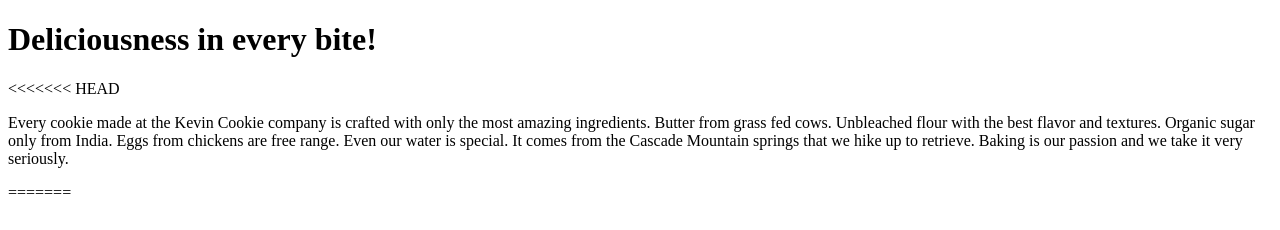
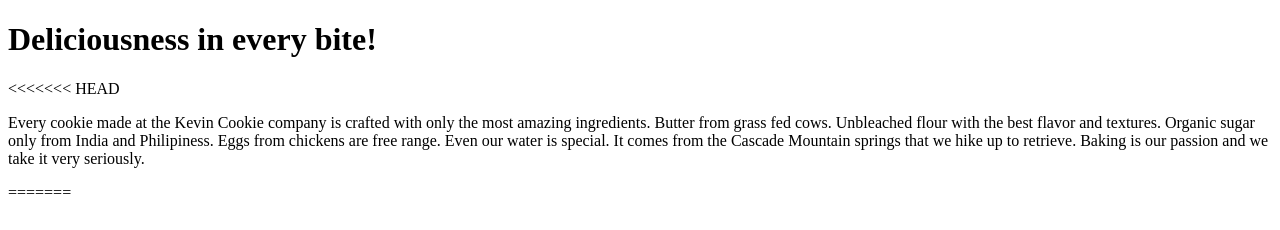
Before and after one commit to Borisus/Demo, a plain HTML site: page index.htm in a window 1280 px wide. Drawn offline with Linux system fonts and the light colour scheme.

Commit message:
Update index.htm

```diff
--- a/index.htm
+++ b/index.htm
@@ -4,7 +4,7 @@
 
 <h1>Deliciousness in every bite!</h1>
 <<<<<<< HEAD
-<p>Every cookie made at the Kevin Cookie company is crafted with only the most amazing ingredients. Butter from grass fed cows. Unbleached flour with the best flavor and textures. Organic sugar only from India. Eggs from chickens are free range. Even our water is special. It comes from the Cascade Mountain springs that we hike up to retrieve. Baking is our passion and we take it very seriously.</p>
+<p>Every cookie made at the Kevin Cookie company is crafted with only the most amazing ingredients. Butter from grass fed cows. Unbleached flour with the best flavor and textures. Organic sugar only from India and Philipiness. Eggs from chickens are free range. Even our water is special. It comes from the Cascade Mountain springs that we hike up to retrieve. Baking is our passion and we take it very seriously.</p>
 =======
 
 
```
